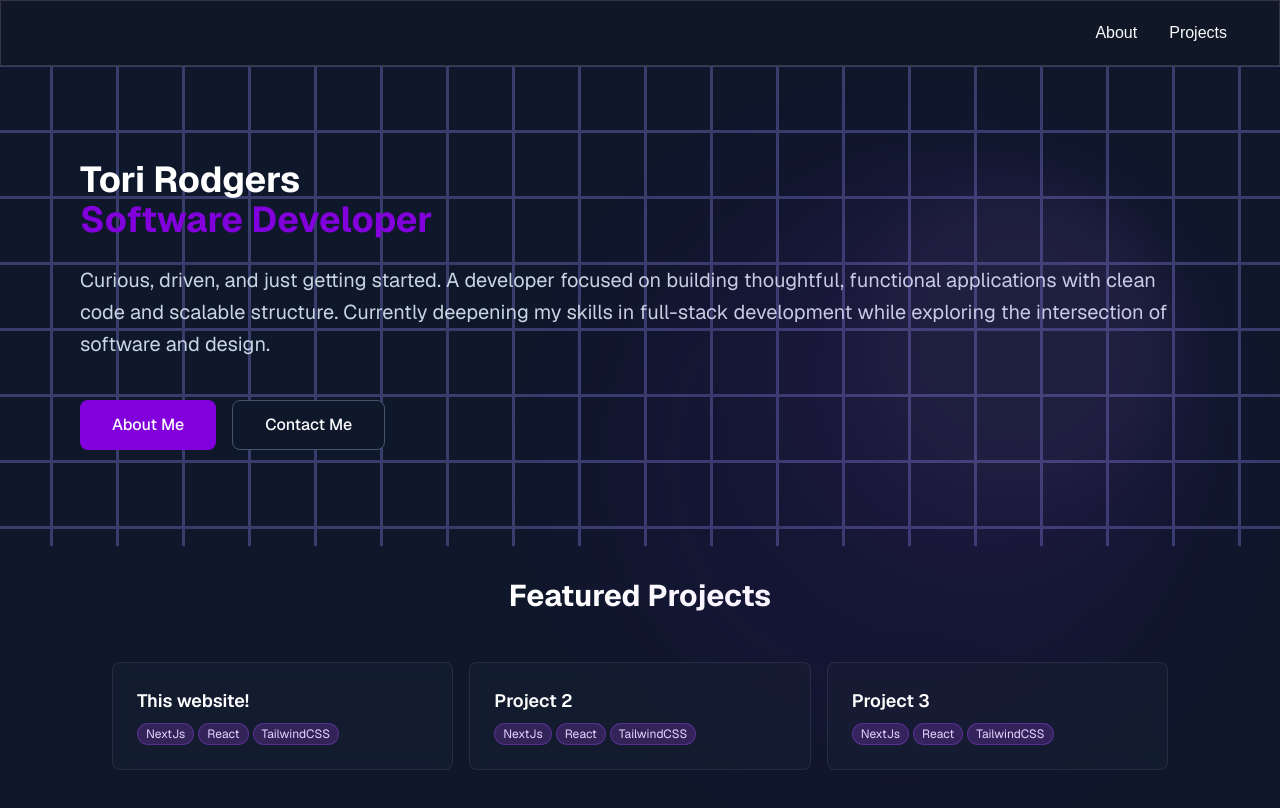
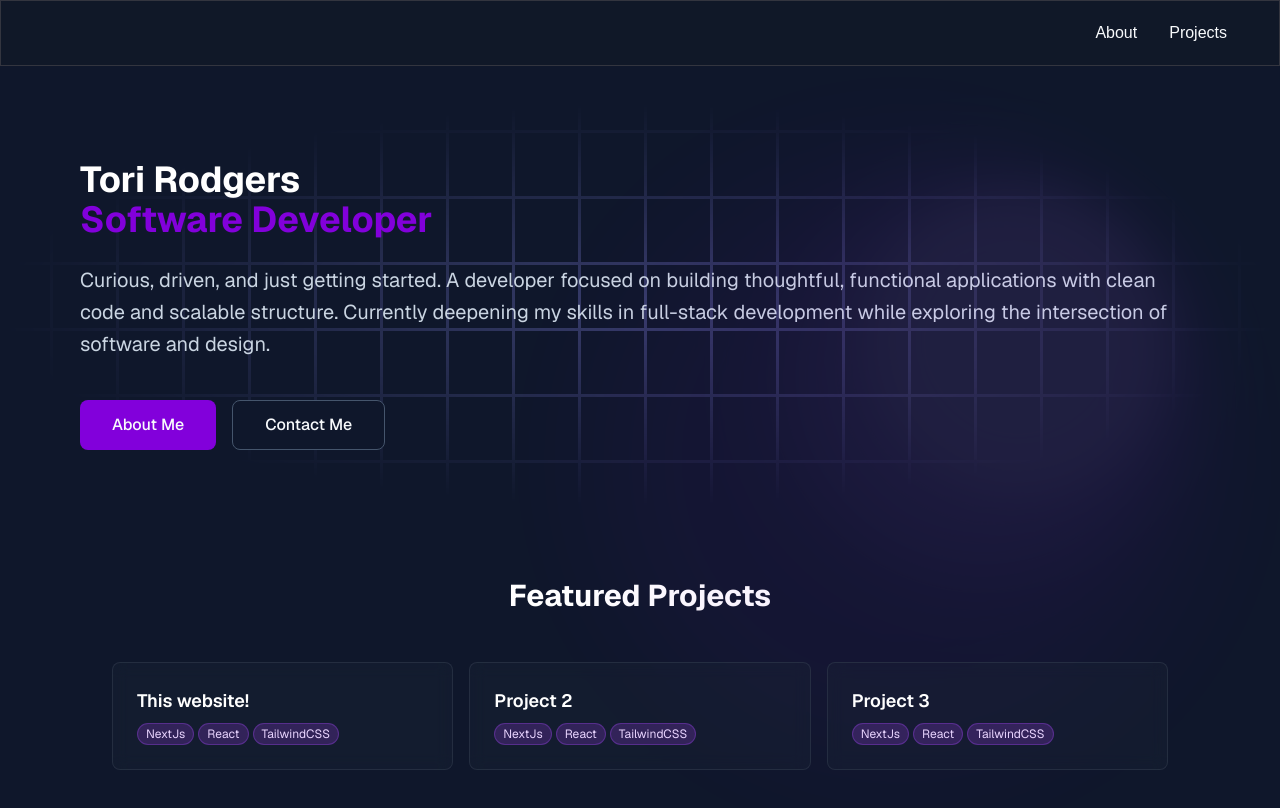
Before and after one commit to tori-rodgers/torirodgers.com, a Next.js app: page / in a window 1280 px wide. Shown: the top 808 px of the page. Built offline with nearby package versions, Linux system fonts and the light colour scheme.

Commit message:
Add HeroSection component with mouse hover effects and background patterns

```diff
--- /dev/null
+++ b/src/app/components/HeroSection.js
@@ -0,0 +1,67 @@
+"use client";
+
+import { useState } from "react";
+import Link from "next/link";
+
+const HeroSection = () => {
+	const [mousePosition, setMousePosition] = useState({ x: 50, y: 50 });
+	const [isHovering, setIsHovering] = useState(false);
+
+	const handleMouseMove = (ev) => {
+		if (!isHovering) return;
+		const rect = ev.currentTarget.getBoundingClientRect();
+		const x = ((ev.clientX - rect.left) / rect.width) * 100;
+		const y = ((ev.clientY - rect.top) / rect.height) * 100;
+		setMousePosition({ x, y });
+	};
+
+	return (
+		<div
+			className="relative"
+			onMouseMove={handleMouseMove}
+			onMouseEnter={() => setIsHovering(true)}
+			onMouseLeave={() => setIsHovering(false)}
+		>
+			<div
+				className="pattern-bg default-fade"
+				style={{
+					opacity: isHovering ? 0 : 0.3,
+					transition: "opacity 0.5s ease-in-out",
+				}}
+			></div>
+			<div
+				className="pattern-bg"
+				style={{
+					WebkitMask: `radial-gradient(circle at ${mousePosition.x}% ${mousePosition.y}%,  rgb(15 23 42) 0%, transparent 35%)`,
+					mask: `radial-gradient(circle at ${mousePosition.x}% ${mousePosition.y}%,  rgb(15 23 42) 0%, transparent 35%)`,
+					opacity: isHovering ? 0.3 : 0,
+				}}
+			></div>
+			<div className="opacity-10">
+				<div className="absolute top-0 right-0 sm:w-[600px] sm:h-[600px] w-[300px] h-[300px] bg-purple-700/50 rounded-full blur-3xl"></div>
+				<div className="absolute top-4 right-4 sm:w-[400px] sm:h-[400px] w-[150px] h-[150px] bg-purple-500/60 rounded-full blur-2xl"></div>
+				<div className="absolute top-8 right-8 sm:w-[300px] sm:h-[300px] w-[100px] h-[100px] bg-purple-400/70 rounded-full blur-xl"></div>
+			</div>
+			<h1 className="text-4xl font-bold tracking-light text-white">
+				Tori Rodgers{" "}
+				<span className="block text-purple-700">Software Developer</span>
+			</h1>
+			<p className="mt-6 text-xl text-slate-300 leading-8">
+				Curious, driven, and just getting started. A developer focused on
+				building thoughtful, functional applications with clean code and
+				scalable structure. Currently deepening my skills in full-stack
+				development while exploring the intersection of software and design.
+			</p>
+			<div className="flex mt-10 gap-4">
+				<button className="px-8 py-3 rounded-lg font-medium bg-purple-700 hover:bg-purple-500">
+					About Me
+				</button>
+				<button className="px-8 py-3 rounded-lg font-medium border bg-slate-900 border-slate-600 hover:border-purple-500">
+					Contact Me
+				</button>
+			</div>
+		</div>
+	);
+};
+
+export default HeroSection;
--- a/src/app/page.js
+++ b/src/app/page.js
@@ -1,34 +1,11 @@
 import ProjectSection from "./components/ProjectSection";
+import HeroSection from "./components/HeroSection";
+import Link from "next/link";
 
 export default function Home() {
 	return (
 		<div className="container mx-auto p-8 pb-20 sm:p-20 font-[family-name:var(--font-geist-sans)]">
-			<div className="relative">
-				<div className="pattern-bg"></div>
-				<div className="opacity-10">
-					<div className="absolute top-0 right-0 sm:w-[600px] sm:h-[600px] w-[300px] h-[300px] bg-purple-700/50 rounded-full blur-3xl"></div>
-					<div className="absolute top-4 right-4 sm:w-[400px] sm:h-[400px] w-[150px] h-[150px] bg-purple-500/60 rounded-full blur-2xl"></div>
-					<div className="absolute top-8 right-8 sm:w-[300px] sm:h-[300px] w-[100px] h-[100px] bg-purple-400/70 rounded-full blur-xl"></div>
-				</div>
-				<h1 className="text-4xl font-bold tracking-light text-white">
-					Tori Rodgers{" "}
-					<span className="block text-purple-700">Software Developer</span>
-				</h1>
-				<p className="mt-6 text-xl text-slate-300 leading-8">
-					Curious, driven, and just getting started. A developer focused on
-					building thoughtful, functional applications with clean code and
-					scalable structure. Currently deepening my skills in full-stack
-					development while exploring the intersection of software and design.
-				</p>
-				<div className="flex mt-10 gap-4">
-					<button className="px-8 py-3 rounded-lg font-medium bg-purple-700 hover:bg-purple-500">
-						About Me
-					</button>
-					<button className="px-8 py-3 rounded-lg font-medium border bg-slate-900 border-slate-600 hover:border-purple-500">
-						Contact Me
-					</button>
-				</div>
-			</div>
+			<HeroSection />
 			<ProjectSection />
 		</div>
 	);
```
